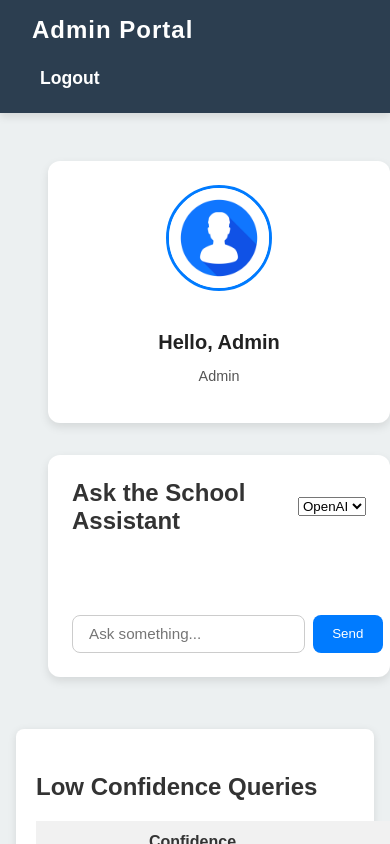
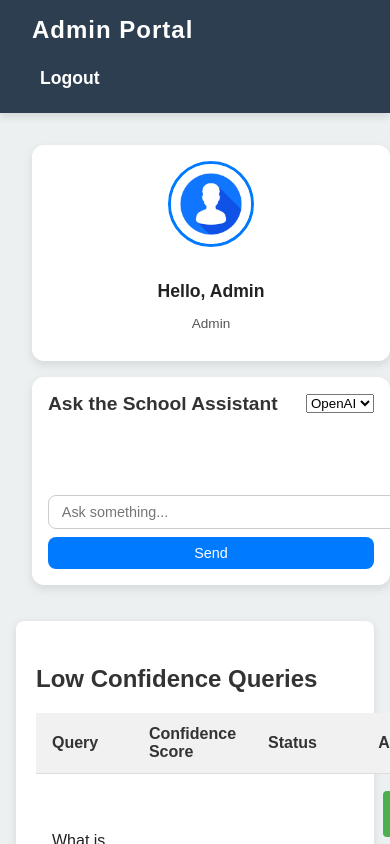
Before and after one commit to Rakhi3008-dev/Admin-Training, a React (Create React App) app: page /admin in a window 390 px wide. Built offline with nearby package versions, Linux system fonts and the light colour scheme; sample sign-in values are in the browser's storage.

Commit message:
Update Chatbot.css

```diff
--- a/src/components/Chatbot.css
+++ b/src/components/Chatbot.css
@@ -158,3 +158,92 @@
     width: 100%;
   }
 }
+
+@media (max-width: 768px) {
+  .chatbot-userinfo-container {
+    flex-direction: column;
+    align-items: stretch;
+    gap: 1.5rem;
+    padding: 1.5rem;
+  }
+
+  .user-info-box,
+  .chatbot {
+    width: 100%;
+  }
+
+  .chatbot-header h3 {
+    font-size: 1.3rem;
+    text-align: center;
+  }
+
+  .chat-input {
+    flex-direction: column;
+  }
+
+  .chat-input input,
+  .chat-input button {
+    width: 100%;
+  }
+
+  .chat-message {
+    max-width: 90%;
+  }
+}
+
+/* Extra small screens - Mobile < 480px */
+@media (max-width: 480px) {
+  .chatbot-userinfo-container {
+    padding: 1rem;
+    gap: 1rem;
+  }
+
+  .user-info-box {
+    padding: 1rem;
+  }
+
+  .admin-image {
+    width: 80px;
+    height: 80px;
+    margin-bottom: 0.8rem;
+  }
+
+  .user-info-box h3 {
+    font-size: 1.1rem;
+  }
+
+  .user-role {
+    font-size: 0.85rem;
+  }
+
+  .chatbot {
+    padding: 1rem;
+  }
+
+  .chatbot-header h3 {
+    font-size: 1.2rem;
+  }
+
+  .chat-window {
+    max-height: 300px;
+  }
+
+  .chat-message {
+    font-size: 0.9rem;
+    padding: 0.6rem 0.8rem;
+  }
+
+  .chat-input input {
+    font-size: 0.9rem;
+    padding: 0.5rem 0.8rem;
+  }
+
+  .chat-input button {
+    font-size: 0.9rem;
+    padding: 0.5rem 1rem;
+  }
+
+  .confidence-label {
+    font-size: 0.7rem;
+  }
+}
```
Lines whose indentation alone changed are shown as unchanged.
